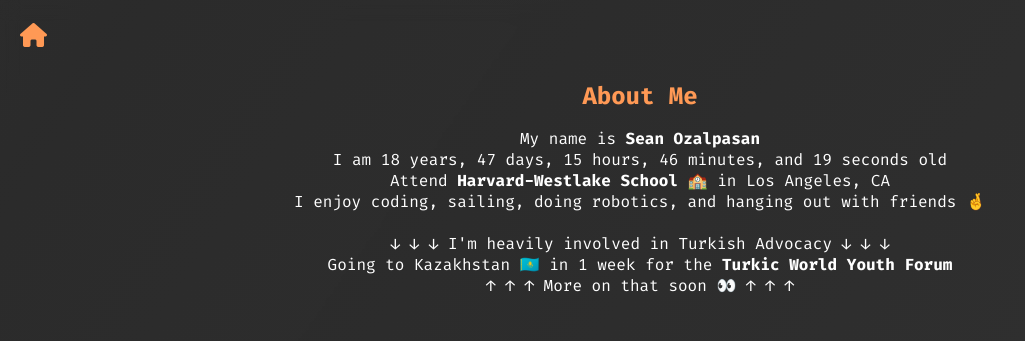
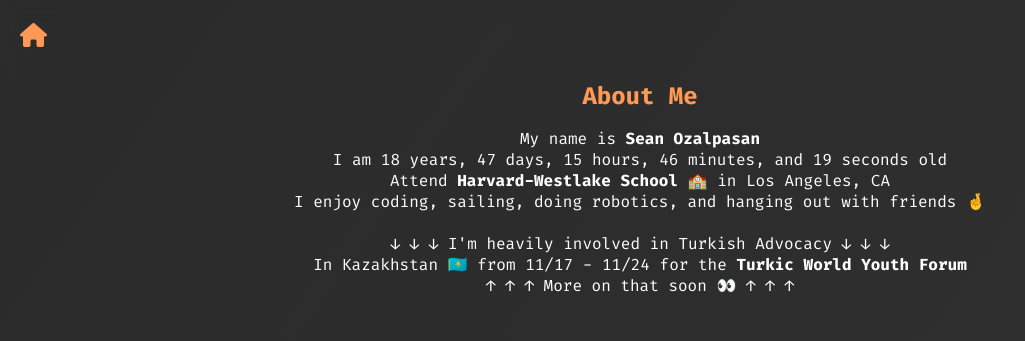
Before and after one commit to seanozalpasan/firebasewebsite, a website: page public/index.html in a window 1280 px wide. Both pictures are taken after a click on the link "About". Shown: the top 341 px of the page, without its empty margins (0-1025 px from the left). Drawn offline with Linux system fonts and the light colour scheme.

Commit message:
kazakhstan

```diff
--- a/public/index.html
+++ b/public/index.html
@@ -34,7 +34,7 @@
                 <p>I enjoy coding, sailing, doing robotics, and hanging out with friends 🤞</p>
                 <br>
                 <p>↓ ↓ ↓ I'm heavily involved in Turkish Advocacy ↓ ↓ ↓</p>
-                <p>Going to Kazakhstan 🇰🇿 in 1 week for the <strong>Turkic World Youth Forum</strong></p>
+                <p>In Kazakhstan 🇰🇿 from 11/17 - 11/24 for the <strong>Turkic World Youth Forum</strong></p>
                 <p>↑ ↑ ↑ More on that soon 👀 ↑ ↑ ↑</p>
             </div>
             <div class="photo-carousel">
```
